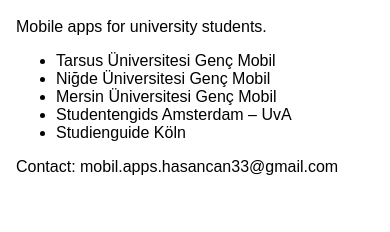
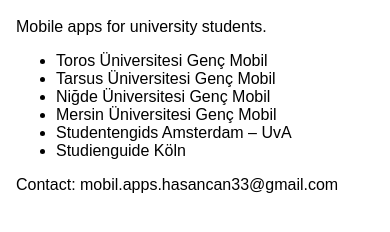
Before and after one commit to Hasancan334/Hasancan334.github.io, a plain HTML site: page index.html in a window 390 px wide. Shown: the part 80-312 px from the top of the page. Drawn offline with Linux system fonts and the light colour scheme.

Commit message:
Add new university mobile app listings

```diff
--- a/index.html
+++ b/index.html
@@ -5,6 +5,7 @@
 <h1>Bumerang Yazılım</h1>
 <p>Mobile apps for university students.</p>
 <ul>
+<li>Toros Üniversitesi Genç Mobil</li>
 <li>Tarsus Üniversitesi Genç Mobil</li>
 <li>Niğde Üniversitesi Genç Mobil</li>
 <li>Mersin Üniversitesi Genç Mobil</li>
```
